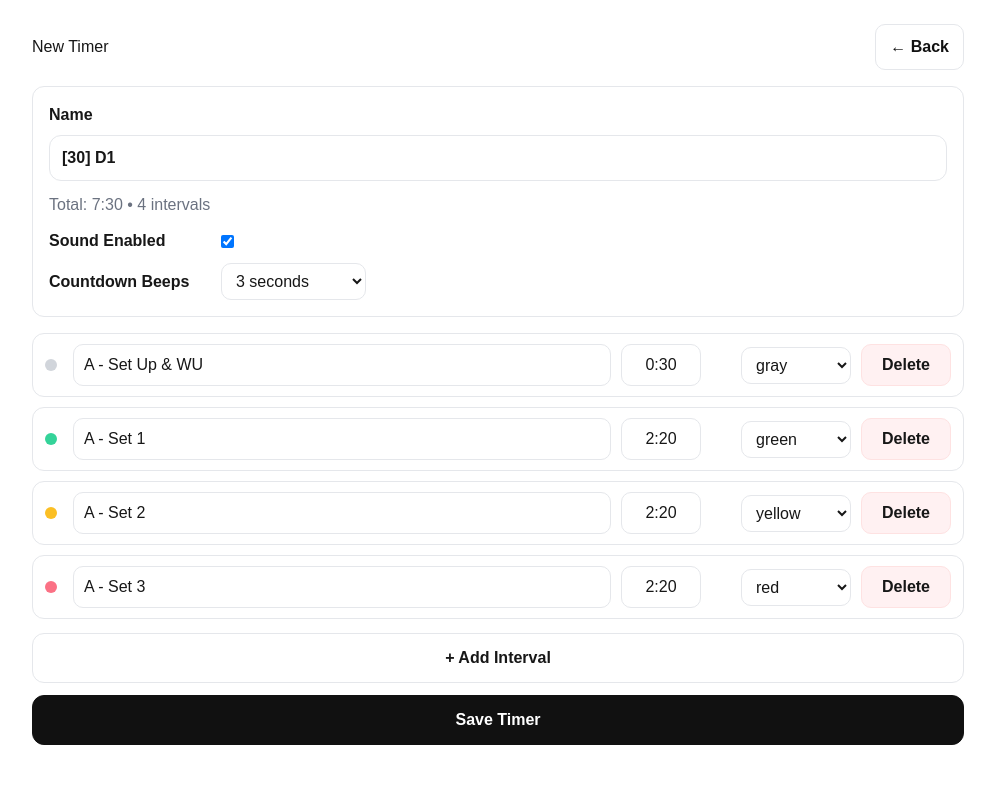
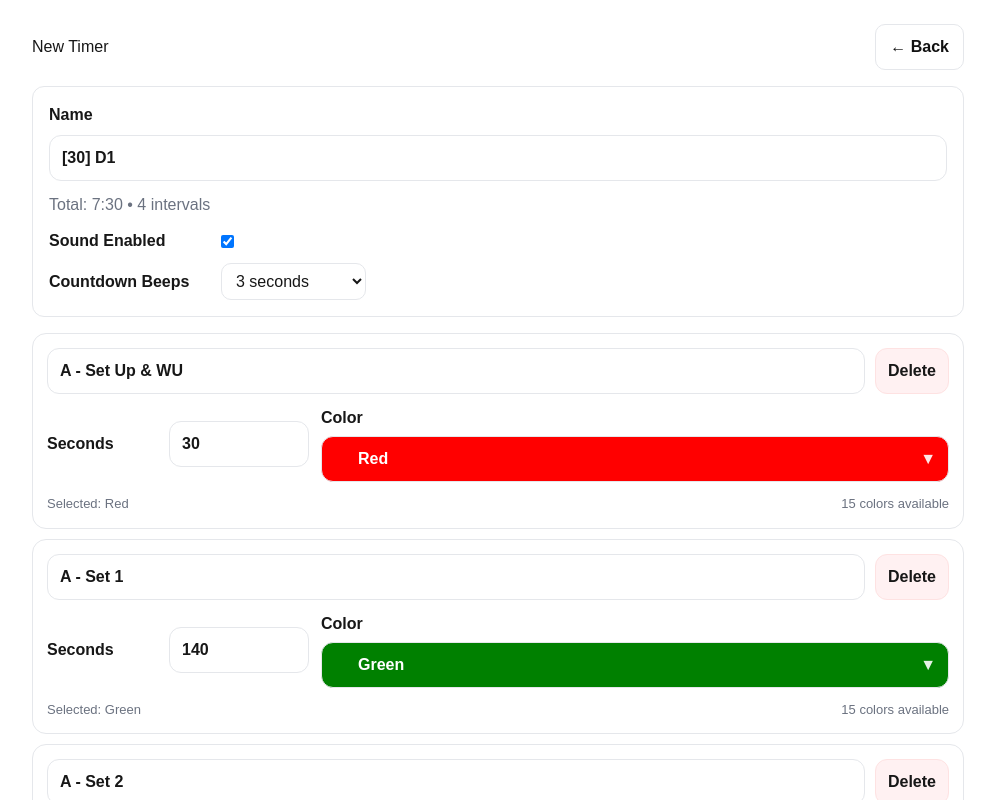
Before and after one commit to pursuitpe/custom-timer, a Next.js app: page /timer/new in a window 1280 px wide. Shown: the top 800 px of the page, without its empty margins (142-1137 px from the left). Built offline with nearby package versions, Linux system fonts and the light colour scheme.

Commit message:
Color Dropdown

```diff
--- /dev/null
+++ b/components/ColorDropdown.tsx
@@ -0,0 +1,138 @@
+"use client";
+
+import { useEffect, useMemo, useRef, useState } from "react";
+import { TIMER_COLORS, getColorById } from "@/lib/colors";
+
+export function ColorDropdown({
+  value,
+  onChange,
+}: {
+  value: string;
+  onChange: (nextId: string) => void;
+}) {
+  const selected = useMemo(() => getColorById(value), [value]);
+  const [open, setOpen] = useState(false);
+  const rootRef = useRef<HTMLDivElement | null>(null);
+
+  useEffect(() => {
+    function onDocClick(e: MouseEvent) {
+      if (!rootRef.current) return;
+      if (!rootRef.current.contains(e.target as Node)) setOpen(false);
+    }
+    document.addEventListener("mousedown", onDocClick);
+    return () => document.removeEventListener("mousedown", onDocClick);
+  }, []);
+
+  return (
+    <div ref={rootRef} style={{ position: "relative" }}>
+      {/* Button that looks like a select */}
+      <button
+        type="button"
+        onClick={() => setOpen((o) => !o)}
+        style={{
+          width: "100%",
+          display: "flex",
+          alignItems: "center",
+          justifyContent: "space-between",
+          gap: 10,
+          padding: "10px 12px",
+          borderRadius: 12,
+          border: "1px solid #e5e7eb",
+          background: selected.bg,
+          color: selected.text,
+          fontWeight: 900,
+          cursor: "pointer",
+        }}
+        aria-haspopup="listbox"
+        aria-expanded={open}
+      >
+        <span style={{ display: "flex", alignItems: "center", gap: 10 }}>
+          <span
+            style={{
+              width: 14,
+              height: 14,
+              borderRadius: 999,
+              background: selected.bg,
+              border: selected.bg.toLowerCase() === "#ffffff" ? "1px solid rgba(0,0,0,0.25)" : "none",
+            }}
+          />
+          {selected.name}
+        </span>
+        <span style={{ fontWeight: 900, opacity: 0.9 }}>{open ? "▲" : "▼"}</span>
+      </button>
+
+      {/* Dropdown list */}
+      {open && (
+        <div
+          role="listbox"
+          style={{
+            position: "absolute",
+            zIndex: 50,
+            top: "calc(100% + 8px)",
+            left: 0,
+            right: 0,
+            borderRadius: 12,
+            border: "1px solid #e5e7eb",
+            background: "white",
+            overflow: "hidden",
+            boxShadow: "0 10px 30px rgba(0,0,0,0.15)",
+          }}
+        >
+          {TIMER_COLORS.map((c) => {
+            const isSelected = c.id === value;
+
+            return (
+              <button
+                key={c.id}
+                type="button"
+                role="option"
+                aria-selected={isSelected}
+                onClick={() => {
+                  onChange(c.id);
+                  setOpen(false);
+                }}
+                style={{
+                  width: "100%",
+                  display: "flex",
+                  alignItems: "center",
+                  justifyContent: "space-between",
+                  padding: "10px 12px",
+                  border: "none",
+                  cursor: "pointer",
+                  background: isSelected ? "rgba(0,0,0,0.06)" : "white",
+                }}
+              >
+                <span style={{ display: "flex", alignItems: "center", gap: 10 }}>
+                  <span
+                    style={{
+                      width: 18,
+                      height: 18,
+                      borderRadius: 6,
+                      background: c.bg,
+                      border: c.bg.toLowerCase() === "#ffffff" ? "1px solid rgba(0,0,0,0.25)" : "none",
+                    }}
+                  />
+                  <span style={{ fontWeight: 900 }}>{c.name}</span>
+                </span>
+
+                <span
+                  style={{
+                    padding: "4px 8px",
+                    borderRadius: 999,
+                    background: c.bg,
+                    color: c.text,
+                    border: c.bg.toLowerCase() === "#ffffff" ? "1px solid rgba(0,0,0,0.25)" : "none",
+                    fontWeight: 900,
+                    fontSize: 12,
+                  }}
+                >
+                  Aa
+                </span>
+              </button>
+            );
+          })}
+        </div>
+      )}
+    </div>
+  );
+}
--- a/components/IntervalEditorRow.tsx
+++ b/components/IntervalEditorRow.tsx
@@ -1,72 +1,106 @@
 "use client";
 
 import { Interval } from "@/lib/types";
-import { DurationInput } from "@/components/DurationInput";
-import { ColorSelect, colorToHex } from "@/components/ColorSelect";
+import { TIMER_COLORS, getColorById } from "@/lib/colors";
+import { ColorDropdown } from "@/components/ColorDropdown";
 
-export function IntervalEditorRow({
-  interval,
-  onChange,
-  onDelete,
-}: {
+type Props = {
   interval: Interval;
   onChange: (next: Interval) => void;
   onDelete: () => void;
-}) {
+};
+
+export function IntervalEditorRow({ interval, onChange, onDelete }: Props) {
+  const selected = getColorById(interval.color);
+
   return (
     <div
       style={{
+        border: "1px solid #e5e7eb",
+        borderRadius: 14,
+        padding: 14,
+        background: "white",
         display: "grid",
-        gridTemplateColumns: "18px 1fr 110px 110px 90px",
-        gap: 10,
-        alignItems: "center",
-        padding: "10px 12px",
-        border: "1px solid #e5e7eb",
-        borderRadius: 12,
-        background: "white",
+        gap: 12,
       }}
     >
-      <span
-        style={{
-          width: 12,
-          height: 12,
-          borderRadius: 999,
-          background: colorToHex(interval.color),
-          display: "inline-block",
-        }}
-      />
-
+      {/* Title + Delete */}
+      <div style={{ display: "flex", gap: 10, alignItems: "center" }}>
         <input
           value={interval.title}
           onChange={(e) => onChange({ ...interval, title: e.target.value })}
+          placeholder="Interval title"
           style={{
-          padding: "8px 10px",
-          borderRadius: 10,
+            flex: 1,
+            padding: "10px 12px",
+            borderRadius: 12,
             border: "1px solid #e5e7eb",
+            fontSize: 16,
+            fontWeight: 700,
           }}
-        placeholder="Interval name"
         />
-
-      <DurationInput
-        seconds={interval.seconds}
-        onChangeSeconds={(s) => onChange({ ...interval, seconds: s })}
-      />
-
-      <ColorSelect value={interval.color} onChange={(c) => onChange({ ...interval, color: c })} />
 
         <button
           onClick={onDelete}
           style={{
-          padding: "8px 10px",
-          borderRadius: 10,
+            padding: "10px 12px",
+            borderRadius: 12,
             border: "1px solid #fee2e2",
             background: "#fff1f2",
-          fontWeight: 700,
+            fontWeight: 900,
             cursor: "pointer",
           }}
+          title="Delete interval"
         >
           Delete
         </button>
       </div>
+
+      {/* Seconds + Color dropdown */}
+      <div
+        style={{
+          display: "grid",
+          gridTemplateColumns: "110px 140px 1fr",
+          gap: 12,
+          alignItems: "center",
+        }}
+      >
+        <label style={{ fontWeight: 900 }}>Seconds</label>
+
+        <input
+          type="number"
+          min={0}
+          value={interval.seconds}
+          onChange={(e) => {
+            const n = Number(e.target.value);
+            onChange({ ...interval, seconds: Number.isFinite(n) ? n : 0 });
+          }}
+          style={{
+            width: "100%",
+            padding: "10px 12px",
+            borderRadius: 12,
+            border: "1px solid #e5e7eb",
+            fontSize: 16,
+            fontWeight: 800,
+          }}
+        />
+
+        <div style={{ display: "grid", gap: 6 }}>
+          <div style={{ fontWeight: 900 }}>Color</div>
+          <ColorDropdown
+            value={interval.color}
+            onChange={(id) => onChange({ ...interval, color: id as any })}
+          />
+        </div>
+      </div>
+
+      {/* Small preview line */}
+      <div style={{ display: "flex", justifyContent: "space-between", color: "#6b7280", fontSize: 13 }}>
+        <span>Selected: {selected.name}</span>
+        <span>
+          {TIMER_COLORS.length} colors available
+        </span>
+      </div>
+    </div>
   );
 }
--- /dev/null
+++ b/lib/colors.ts
@@ -0,0 +1,28 @@
+export type TimerColor = {
+  id: string
+  name: string
+  bg: string
+  text: string
+}
+
+export const TIMER_COLORS: TimerColor[] = [
+  { id: "red", name: "Red", bg: "#FF0000", text: "#FFFFFF" },
+  { id: "maroon", name: "Maroon", bg: "#800000", text: "#FFFFFF" },
+  { id: "orange", name: "Orange", bg: "#FFA500", text: "#000000" },
+  { id: "yellow", name: "Yellow", bg: "#FFFF00", text: "#000000" },
+  { id: "gold", name: "Gold", bg: "#FFD700", text: "#000000" },
+  { id: "green", name: "Green", bg: "#008000", text: "#FFFFFF" },
+  { id: "teal", name: "Teal", bg: "#008080", text: "#FFFFFF" },
+  { id: "blue", name: "Blue", bg: "#0000FF", text: "#FFFFFF" },
+  { id: "navy", name: "Navy", bg: "#000080", text: "#FFFFFF" },
+  { id: "purple", name: "Purple", bg: "#800080", text: "#FFFFFF" },
+  { id: "pink", name: "Pink", bg: "#FFC0CB", text: "#000000" },
+  { id: "white", name: "White", bg: "#FFFFFF", text: "#000000" },
+  { id: "light-gray", name: "Light Gray", bg: "#D3D3D3", text: "#000000" },
+  { id: "dark-gray", name: "Dark Gray", bg: "#4A4A4A", text: "#FFFFFF" },
+  { id: "black", name: "Black", bg: "#000000", text: "#FFFFFF" },
+]
+
+export function getColorById(id?: string) {
+  return TIMER_COLORS.find(c => c.id === id) || TIMER_COLORS[0]
+}
```
Also changed, not shown: app/timer/[id]/run/page.tsx (+89 -59 lines). Lines whose indentation alone changed are shown as unchanged.
